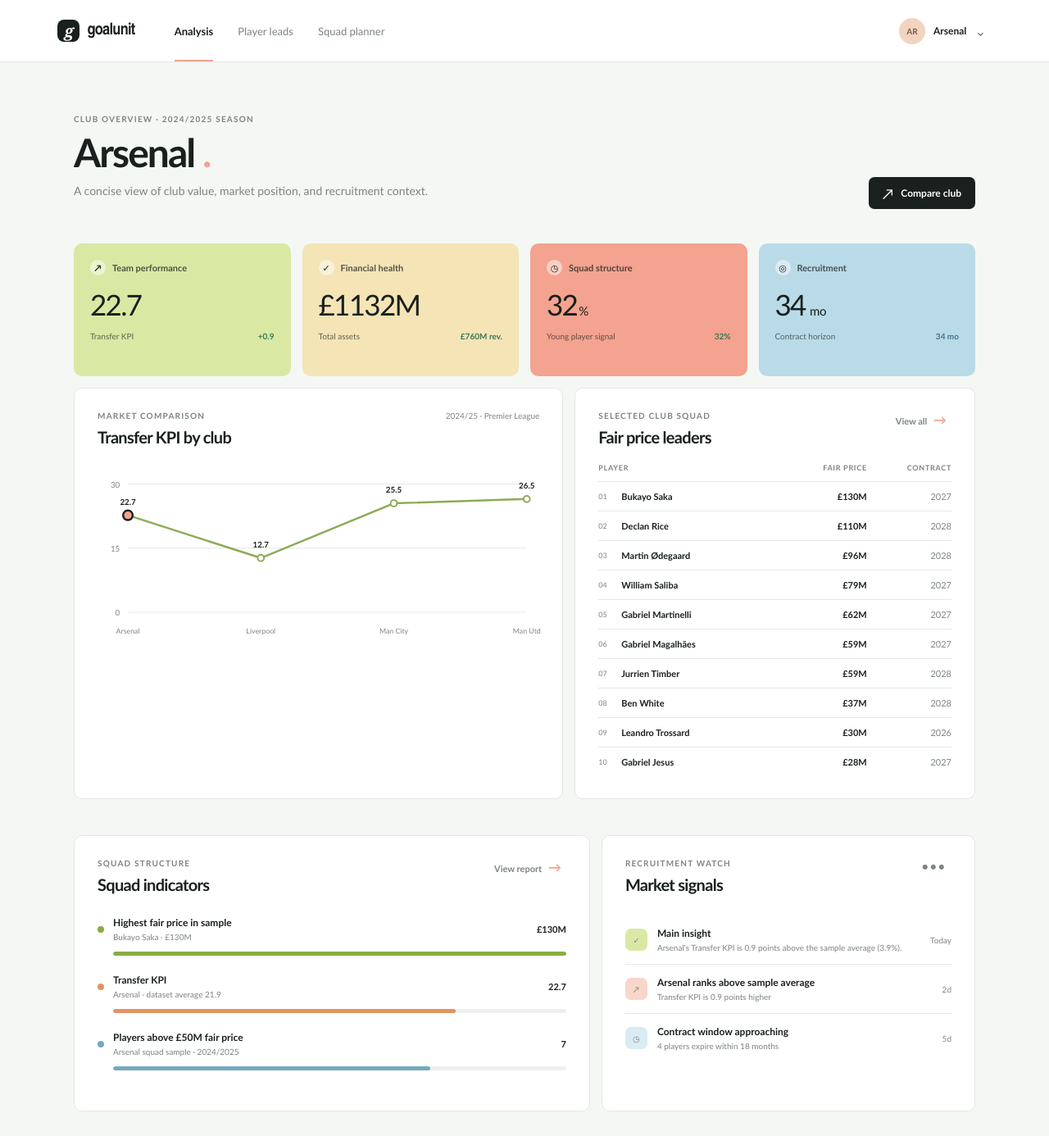
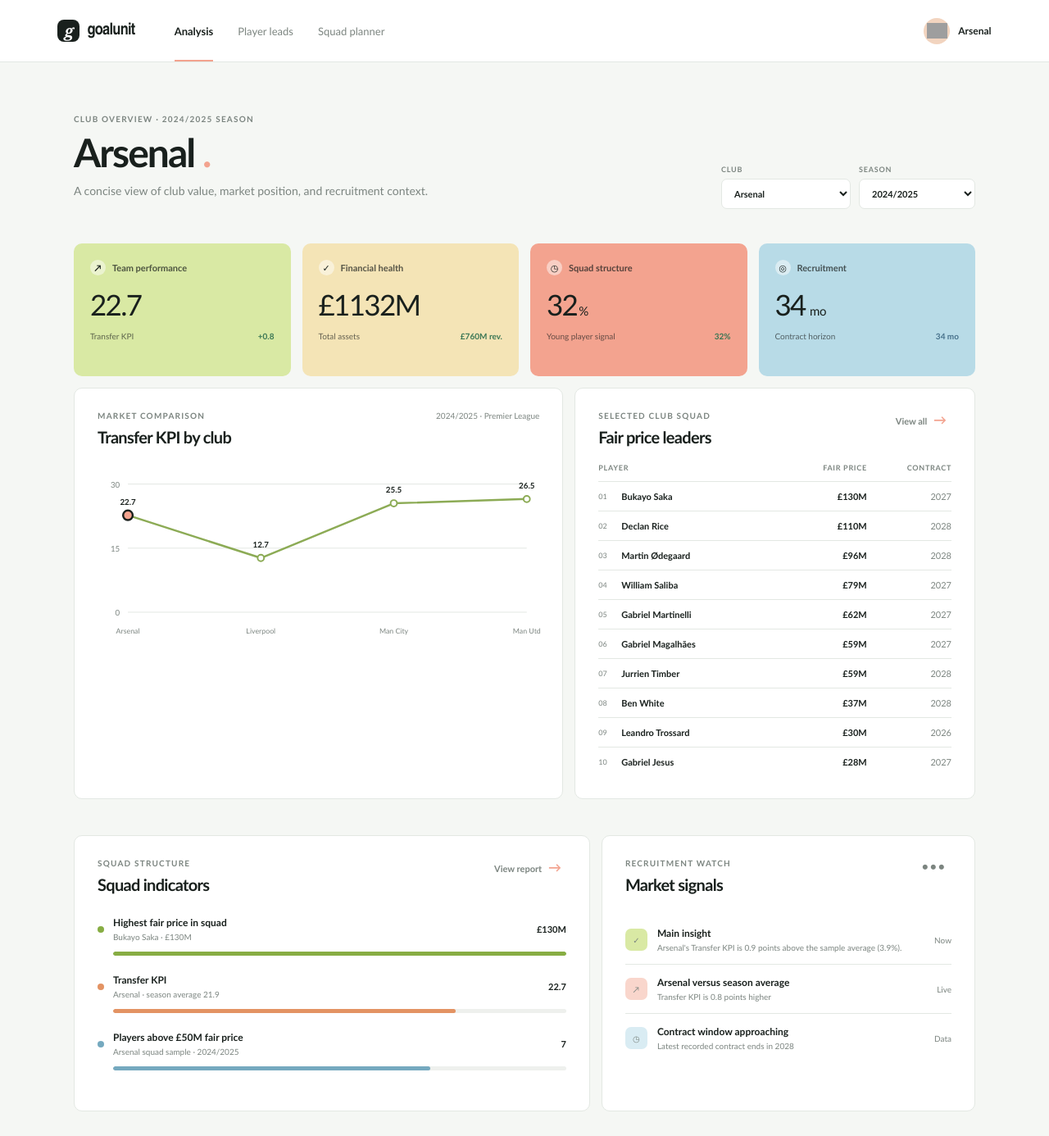
Before and after one commit to nomad-alt/goalunit-dashboard, a React (Vite) app: page / in a window 1280 px wide. Shown: the top 1386 px of the page at 82% size. Built offline with nearby package versions, Linux system fonts and the light colour scheme; grey boxes are pictures that could not be loaded.

Commit message:
feat: add club and season selectors

```diff
--- a/src/App.tsx
+++ b/src/App.tsx
@@ -1,18 +1,58 @@
+import { useState } from "react";
 import "./App.css";
 import {
-  averageTransferKpi,
   clubs,
   formatMillions,
-  mainInsight,
+  getAverageTransferKpi,
+  getClubPlayers,
+  getInsight,
+  getTopPlayer,
   selectedClub,
-  selectedSeasonPlayers,
-  topPlayer,
-  transferKpiDelta,
 } from "./data/goalunitData";
 import { PlayerValueTable } from "./components/PlayerValueTable";
 import { TransferKpiChart } from "./components/TransferKpiChart";
 
 function App() {
+  const [selectedClubId, setSelectedClubId] = useState(selectedClub.clubId);
+  const [selectedSeason, setSelectedSeason] = useState(selectedClub.seasonName);
+  const seasonClubs = clubs.filter(
+    (club) => club.seasonName === selectedSeason,
+  );
+  const activeClub =
+    seasonClubs.find((club) => club.clubId === selectedClubId) ??
+    seasonClubs[0] ??
+    selectedClub;
+  const activePlayers = getClubPlayers(
+    activeClub.clubId,
+    activeClub.seasonName,
+  );
+  const activeTopPlayer = getTopPlayer(activePlayers);
+  const activeAverageKpi = getAverageTransferKpi(
+    seasonClubs.length ? seasonClubs : clubs,
+  );
+  const activeKpiDelta = activeClub.transferKpi - activeAverageKpi;
+  const activeInsight = getInsight(
+    activeClub,
+    seasonClubs.length ? seasonClubs : clubs,
+  );
+  const playersAboveThreshold = activePlayers.filter(
+    (player) => player.fairPrice >= 50000000,
+  ).length;
+  const latestContractYear = activePlayers.reduce(
+    (latest, player) =>
+      Math.max(latest, Number(player.contractExpiration.slice(0, 4))),
+    0,
+  );
+  const seasons = [...new Set(clubs.map((club) => club.seasonName))];
+
+  const handleSeasonChange = (seasonName: string) => {
+    setSelectedSeason(seasonName);
+    const firstClubInSeason = clubs.find(
+      (club) => club.seasonName === seasonName,
+    );
+    if (firstClubInSeason) setSelectedClubId(firstClubInSeason.clubId);
+  };
+
   return (
     <main className="app-shell">
       <header className="topbar">
@@ -29,36 +69,59 @@ function App() {
           <a href="#activity">Player leads</a>
           <a href="#goals">Squad planner</a>
         </nav>
-        <button
-          className="profile-button"
-          type="button"
-          aria-label="Open profile menu"
-        >
-          <span className="avatar">AR</span>
-          <span className="profile-name">{selectedClub.clubName}</span>
-          <span className="chevron" aria-hidden="true">
-            ⌄
+        <div className="profile-display">
+          <span className="avatar" aria-hidden="true">
+            <img src={activeClub.clubImageUrl} alt="" />
+            <span>{activeClub.clubName.slice(0, 2).toUpperCase()}</span>
           </span>
-        </button>
+          <span className="profile-name">{activeClub.clubName}</span>
+        </div>
       </header>
 
       <div className="dashboard" id="overview">
         <section className="welcome-row">
           <div>
             <p className="eyebrow">
-              Club overview · {selectedClub.seasonName} season
+              Club overview · {activeClub.seasonName} season
             </p>
             <h1>
-              {selectedClub.clubName} <span className="accent-dot">.</span>
+              {activeClub.clubName} <span className="accent-dot">.</span>
             </h1>
             <p className="subtitle">
               A concise view of club value, market position, and recruitment
               context.
             </p>
           </div>
-          <button className="primary-action" type="button">
-            <span aria-hidden="true">↗</span> Compare club
-          </button>
+          <div className="selection-controls" aria-label="Dashboard filters">
+            <label>
+              Club
+              <select
+                value={activeClub.clubId}
+                onChange={(event) =>
+                  setSelectedClubId(Number(event.target.value))
+                }
+              >
+                {seasonClubs.map((club) => (
+                  <option key={club.clubId} value={club.clubId}>
+                    {club.clubName}
+                  </option>
+                ))}
+              </select>
+            </label>
+            <label>
+              Season
+              <select
+                value={selectedSeason}
+                onChange={(event) => handleSeasonChange(event.target.value)}
+              >
+                {seasons.map((season) => (
+                  <option key={season} value={season}>
+                    {season}
+                  </option>
+                ))}
+              </select>
+            </label>
+          </div>
         </section>
 
         <section className="stat-grid" aria-label="Club performance statistics">
@@ -67,11 +130,12 @@ function App() {
               <span className="stat-icon">↗</span>
               <span>Team performance</span>
             </div>
-            <strong>{selectedClub.transferKpi}</strong>
+            <strong>{activeClub.transferKpi}</strong>
             <div className="stat-footer">
               <span>Transfer KPI</span>
               <span className="trend positive">
-                +{transferKpiDelta.toFixed(1)}
+                {activeKpiDelta >= 0 ? "+" : ""}
+                {activeKpiDelta.toFixed(1)}
               </span>
             </div>
           </article>
@@ -80,11 +144,11 @@ function App() {
               <span className="stat-icon">✓</span>
               <span>Financial health</span>
             </div>
-            <strong>{formatMillions(selectedClub.totalAssets)}</strong>
+            <strong>{formatMillions(activeClub.totalAssets)}</strong>
             <div className="stat-footer">
               <span>Total assets</span>
               <span className="trend positive">
-                {formatMillions(selectedClub.totalRevenues)} rev.
+                {formatMillions(activeClub.totalRevenues)} rev.
               </span>
             </div>
           </article>
@@ -123,11 +187,13 @@ function App() {
                 <p className="eyebrow">Market comparison</p>
                 <h2>Transfer KPI by club</h2>
               </div>
-              <span className="panel-note">2024/25 · Premier League</span>
+              <span className="panel-note">
+                {activeClub.seasonName} · {activeClub.competitionName}
+              </span>
             </div>
             <TransferKpiChart
-              clubs={clubs}
-              selectedClubName={selectedClub.clubName}
+              clubs={seasonClubs.length ? seasonClubs : clubs}
+              selectedClubName={activeClub.clubName}
             />
           </article>
           <article className="panel table-panel">
@@ -141,7 +207,7 @@ function App() {
               </button>
             </div>
             <PlayerValueTable
-              players={selectedSeasonPlayers}
+              players={activePlayers}
               formatValue={formatMillions}
             />
           </article>
@@ -162,14 +228,17 @@ function App() {
               <div className="goal-row">
                 <span className="goal-dot goal-dot--green"></span>
                 <div className="goal-copy">
-                  <strong>Highest fair price in sample</strong>
+                  <strong>Highest fair price in squad</strong>
                   <span>
-                    {topPlayer.playerName} ·{" "}
-                    {formatMillions(topPlayer.fairPrice)}
+                    {activeTopPlayer
+                      ? `${activeTopPlayer.playerName} · ${formatMillions(activeTopPlayer.fairPrice)}`
+                      : "No player records available"}
                   </span>
                 </div>
                 <div className="progress-value">
-                  {formatMillions(topPlayer.fairPrice)}
+                  {activeTopPlayer
+                    ? formatMillions(activeTopPlayer.fairPrice)
+                    : "—"}
                 </div>
               </div>
               <div className="progress-track">
@@ -183,17 +252,17 @@ function App() {
                 <div className="goal-copy">
                   <strong>Transfer KPI</strong>
                   <span>
-                    {selectedClub.clubName} · dataset average{" "}
-                    {averageTransferKpi.toFixed(1)}
+                    {activeClub.clubName} · season average{" "}
+                    {activeAverageKpi.toFixed(1)}
                   </span>
                 </div>
-                <div className="progress-value">{selectedClub.transferKpi}</div>
+                <div className="progress-value">{activeClub.transferKpi}</div>
               </div>
               <div className="progress-track">
                 <span
                   className="progress-fill progress-fill--orange"
                   style={{
-                    width: `${Math.min((selectedClub.transferKpi / 30) * 100, 100)}%`,
+                    width: `${Math.min((activeClub.transferKpi / 30) * 100, 100)}%`,
                   }}
                 ></span>
               </div>
@@ -202,13 +271,12 @@ function App() {
                 <div className="goal-copy">
                   <strong>Players above £50M fair price</strong>
                   <span>
-                    {selectedClub.clubName} squad sample ·{" "}
-                    {selectedClub.seasonName}
+                    {activeClub.clubName} squad sample · {activeClub.seasonName}
                   </span>
                 </div>
                 <div className="progress-value">
                   {
-                    selectedSeasonPlayers.filter(
+                    activePlayers.filter(
                       (player) => player.fairPrice >= 50000000,
                     ).length
                   }
@@ -218,7 +286,7 @@ function App() {
                 <span
                   className="progress-fill progress-fill--blue"
                   style={{
-                    width: `${(selectedSeasonPlayers.filter((player) => player.fairPrice >= 50000000).length / selectedSeasonPlayers.length) * 100}%`,
+                    width: `${activePlayers.length ? (playersAboveThreshold / activePlayers.length) * 100 : 0}%`,
                   }}
                 ></span>
               </div>
@@ -243,27 +311,33 @@ function App() {
                 <span className="activity-badge activity-badge--lime">✓</span>
                 <div>
                   <strong>Main insight</strong>
-                  <span>{mainInsight}</span>
+                  <span>{activeInsight}</span>
                 </div>
-                <time>Today</time>
+                <time>Now</time>
               </div>
               <div className="activity-item">
                 <span className="activity-badge activity-badge--coral">↗</span>
                 <div>
-                  <strong>Arsenal ranks above sample average</strong>
+                  <strong>{activeClub.clubName} versus season average</strong>
                   <span>
-                    Transfer KPI is {transferKpiDelta.toFixed(1)} points higher
+                    Transfer KPI is{" "}
+                    {activeKpiDelta >= 0
+                      ? `${activeKpiDelta.toFixed(1)} points higher`
+                      : `${Math.abs(activeKpiDelta).toFixed(1)} points lower`}
                   </span>
                 </div>
-                <time>2d</time>
+                <time>Live</time>
               </div>
               <div className="activity-item">
                 <span className="activity-badge activity-badge--sky">◷</span>
                 <div>
                   <strong>Contract window approaching</strong>
-                  <span>4 players expire within 18 months</span>
+                  <span>
+                    Latest recorded contract ends in{" "}
+                    {latestContractYear || "an unknown year"}
+                  </span>
                 </div>
-                <time>5d</time>
+                <time>Data</time>
               </div>
             </div>
           </article>
--- a/src/data/goalunitData.ts
+++ b/src/data/goalunitData.ts
@@ -1,5 +1,6 @@
 export type ClubRecord = {
   clubId: number
+  clubImageUrl: string
   competitionName: string
   seasonName: string
   clubName: string
@@ -17,10 +18,10 @@ export type PlayerRecord = {
 }
 
 export const clubs: ClubRecord[] = [
-  { clubId: 1255, competitionName: "Premier League", seasonName: "2024/2025", clubName: "Arsenal", transferKpi: 22.7, totalAssets: 1132451000, totalRevenues: 760097000 },
-  { clubId: 2121, competitionName: "Premier League", seasonName: "2024/2025", clubName: "Liverpool", transferKpi: 12.7, totalAssets: 897169000, totalRevenues: 787175000 },
-  { clubId: 2175, competitionName: "Premier League", seasonName: "2024/2025", clubName: "Manchester City", transferKpi: 25.5, totalAssets: 2183403000, totalRevenues: 766622000 },
-  { clubId: 2188, competitionName: "Premier League", seasonName: "2024/2025", clubName: "Manchester United", transferKpi: 26.5, totalAssets: 2458064000, totalRevenues: 741317000 },
+  { clubId: 1255, clubImageUrl: "https://cdn5.wyscout.com/photos/team/public/21_120x120.png", competitionName: "Premier League", seasonName: "2024/2025", clubName: "Arsenal", transferKpi: 22.7, totalAssets: 1132451000, totalRevenues: 760097000 },
+  { clubId: 2121, clubImageUrl: "https://cdn5.wyscout.com/photos/team/public/24_120x120.png", competitionName: "Premier League", seasonName: "2024/2025", clubName: "Liverpool", transferKpi: 12.7, totalAssets: 897169000, totalRevenues: 787175000 },
+  { clubId: 2175, clubImageUrl: "https://cdn5.wyscout.com/photos/team/public/23_120x120.png", competitionName: "Premier League", seasonName: "2024/2025", clubName: "Manchester City", transferKpi: 25.5, totalAssets: 2183403000, totalRevenues: 766622000 },
+  { clubId: 2188, clubImageUrl: "https://cdn5.wyscout.com/photos/team/public/22_120x120.png", competitionName: "Premier League", seasonName: "2024/2025", clubName: "Manchester United", transferKpi: 26.5, totalAssets: 2458064000, totalRevenues: 741317000 },
 ]
 
 export const players: PlayerRecord[] = [
@@ -41,11 +42,21 @@ export const players: PlayerRecord[] = [
 ]
 
 export const selectedClub = clubs[0]
-export const selectedSeasonPlayers = players.filter((player) => player.seasonName === selectedClub.seasonName && player.clubId === selectedClub.clubId)
-export const topPlayer = [...selectedSeasonPlayers].sort((firstPlayer, secondPlayer) => secondPlayer.fairPrice - firstPlayer.fairPrice)[0]
-export const averageTransferKpi = clubs.reduce((total, club) => total + club.transferKpi, 0) / clubs.length
+export const getClubPlayers = (clubId: number, seasonName: string) => players.filter((player) => player.seasonName === seasonName && player.clubId === clubId)
+export const getTopPlayer = (clubPlayers: PlayerRecord[]) => [...clubPlayers].sort((firstPlayer, secondPlayer) => secondPlayer.fairPrice - firstPlayer.fairPrice)[0]
+export const getAverageTransferKpi = (clubRecords: ClubRecord[]) => clubRecords.reduce((total, club) => total + club.transferKpi, 0) / clubRecords.length
+export const getInsight = (club: ClubRecord, clubRecords: ClubRecord[]) => {
+  const averageKpi = getAverageTransferKpi(clubRecords)
+  const deltaRaw = club.transferKpi - averageKpi
+  const delta = Math.round((deltaRaw + 0.000000001) * 10) / 10
+  const deltaPercent = (deltaRaw / averageKpi) * 100
+  return `${club.clubName}'s Transfer KPI is ${delta.toFixed(1)} points ${delta >= 0 ? "above" : "below"} the sample average (${Math.abs(deltaPercent).toFixed(1)}%).`
+}
+export const selectedSeasonPlayers = getClubPlayers(selectedClub.clubId, selectedClub.seasonName)
+export const topPlayer = getTopPlayer(selectedSeasonPlayers)
+export const averageTransferKpi = getAverageTransferKpi(clubs)
 export const transferKpiDeltaRaw = selectedClub.transferKpi - averageTransferKpi
 export const transferKpiDelta = Math.round((transferKpiDeltaRaw + 0.000000001) * 10) / 10
 export const transferKpiDeltaPercent = (transferKpiDeltaRaw / averageTransferKpi) * 100
-export const mainInsight = `${selectedClub.clubName}'s Transfer KPI is ${transferKpiDelta.toFixed(1)} points above the sample average (${transferKpiDeltaPercent.toFixed(1)}%).`
+export const mainInsight = getInsight(selectedClub, clubs)
 export const formatMillions = (value: number) => `£${Math.round(value / 1000000)}M`
```
Also changed, not shown: src/App.css, 1 other file (tests, documents, lock files or other folders).
